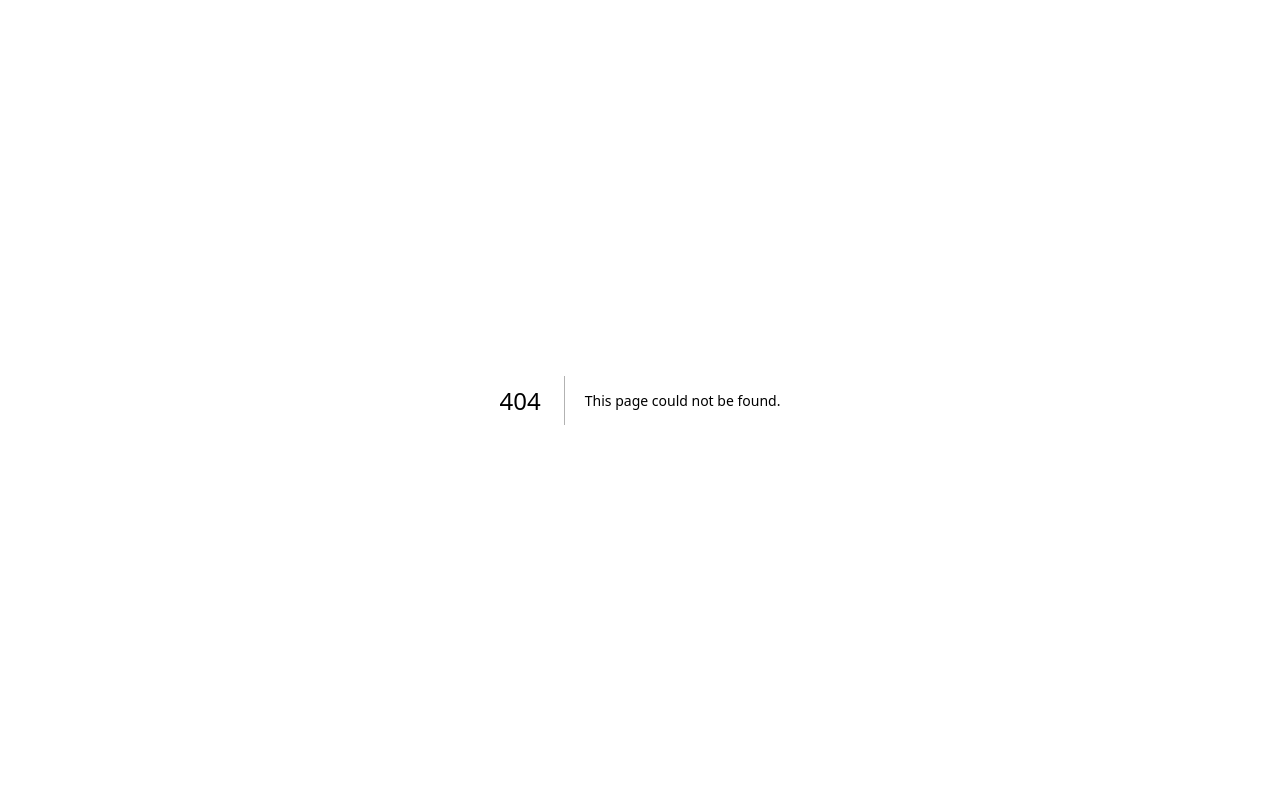
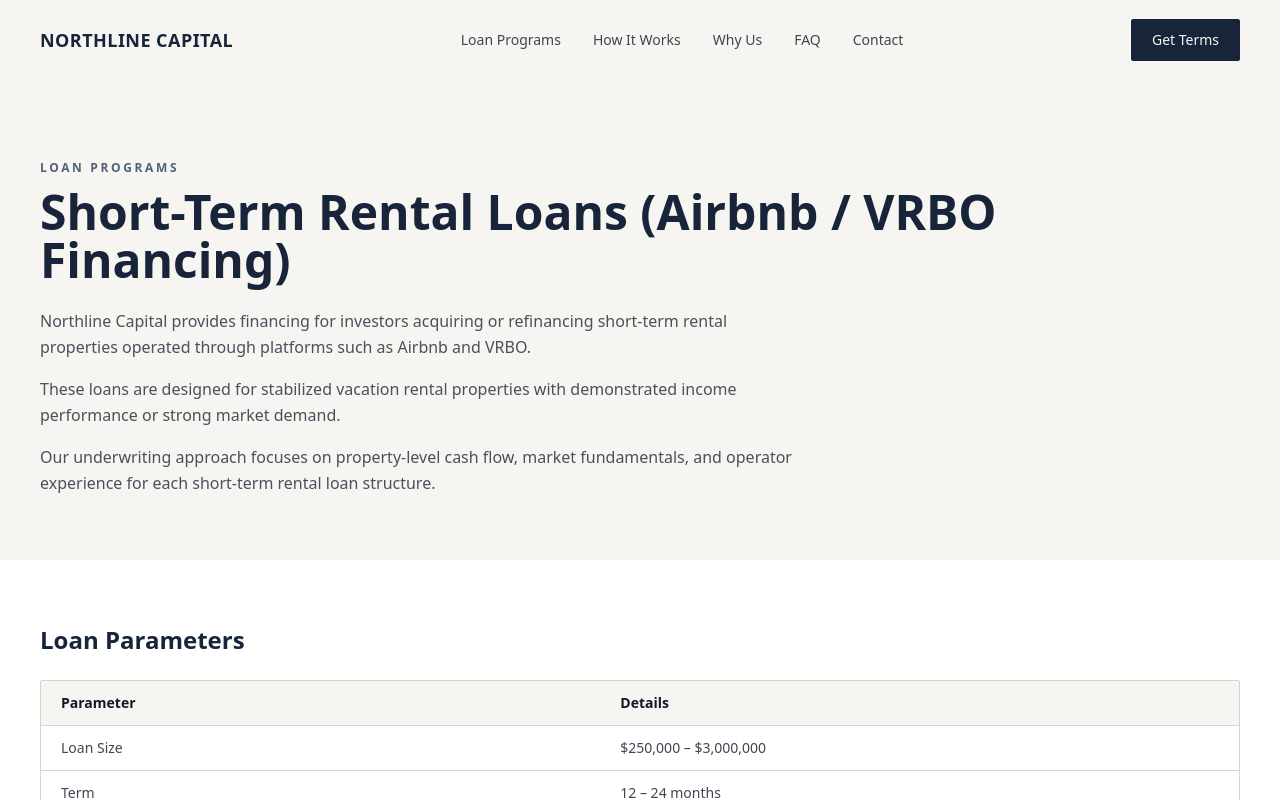
Before and after one commit to gdsatherlie/lending, a Next.js app: page /loan-programs/short-term-rental-loans in a window 1280 px wide. Before the commit this address had no page. Shown: the top 800 px of the page. Built offline with nearby package versions, Linux system fonts and the light colour scheme.

Commit message:
Add short-term rental loan program page

```diff
--- /dev/null
+++ b/app/loan-programs/short-term-rental-loans/page.tsx
@@ -0,0 +1,51 @@
+import type { Metadata } from 'next';
+import { LoanProgramPage } from '@/components/loan-program-page';
+
+export const metadata: Metadata = {
+  title: 'Short-Term Rental Loans | Airbnb & Vacation Rental Financing',
+  description:
+    'Northline Capital provides financing for Airbnb, VRBO, and vacation rental properties. Short-term rental loans from $250K to $3MM for investors and operators.'
+};
+
+export default function ShortTermRentalLoansPage() {
+  return (
+    <LoanProgramPage
+      title="Short-Term Rental Loans (Airbnb / VRBO Financing)"
+      overview={[
+        'Northline Capital provides financing for investors acquiring or refinancing short-term rental properties operated through platforms such as Airbnb and VRBO.',
+        'These loans are designed for stabilized vacation rental properties with demonstrated income performance or strong market demand.',
+        'Our underwriting approach focuses on property-level cash flow, market fundamentals, and operator experience for each short-term rental loan structure.'
+      ]}
+      parameters={[
+        { parameter: 'Loan Size', details: '$250,000 – $3,000,000' },
+        { parameter: 'Term', details: '12 – 24 months' },
+        { parameter: 'Interest Rate', details: '10.0% – 12.5%' },
+        { parameter: 'Origination Fee', details: '2 – 3 points' },
+        { parameter: 'Max Loan-to-Value', details: '65%' },
+        { parameter: 'Minimum DSCR', details: '1.0x' }
+      ]}
+      propertyTypes={[
+        'Single-family vacation rentals',
+        'Luxury cabins',
+        'Beachfront properties',
+        'Townhomes and condominiums',
+        'Small multifamily short-term rental properties'
+      ]}
+      underwritingIntro="Northline Capital evaluates short-term rental loans using a property-focused underwriting process for Airbnb financing and vacation rental financing opportunities."
+      underwritingFactors={[
+        'Historical rental income performance',
+        'Local tourism demand and market dynamics',
+        'Borrower experience operating short-term rentals',
+        'Seasonal income volatility',
+        'Exit strategy and refinance options'
+      ]}
+      useCases={[
+        'Acquisition financing for vacation rental properties',
+        'Refinancing existing Airbnb properties',
+        'Bridge financing prior to permanent financing',
+        'Portfolio financing for short-term rental operators'
+      ]}
+      ctaHeadline="Submit Your Short-Term Rental Deal"
+    />
+  );
+}
--- a/app/page.tsx
+++ b/app/page.tsx
@@ -28,6 +28,11 @@ const programs = [
     title: 'Multifamily & Mixed-Use',
     description: 'Small-balance and mid-market solutions for income-producing business assets.',
     href: '/loan-programs/multifamily'
+  },
+  {
+    title: 'Short-Term Rental Loans',
+    description: 'Flexible Airbnb and vacation rental financing for stabilized STR assets and experienced operators.',
+    href: '/loan-programs/short-term-rental-loans'
   }
 ] as const;
 
--- a/components/loan-program-page.tsx
+++ b/components/loan-program-page.tsx
@@ -13,9 +13,21 @@ type LoanProgramPageProps = {
   parameters: LoanParameter[];
   propertyTypes: string[];
   useCases: string[];
+  ctaHeadline?: string;
+  underwritingIntro?: string;
+  underwritingFactors?: string[];
 };
 
-export function LoanProgramPage({ title, overview, parameters, propertyTypes, useCases }: LoanProgramPageProps) {
+export function LoanProgramPage({
+  title,
+  overview,
+  parameters,
+  propertyTypes,
+  useCases,
+  ctaHeadline,
+  underwritingIntro,
+  underwritingFactors
+}: LoanProgramPageProps) {
   return (
     <main>
       <SiteHeader />
@@ -74,9 +86,26 @@ export function LoanProgramPage({ title, overview, parameters, propertyTypes, us
         </article>
       </section>
 
+      {underwritingIntro && underwritingFactors ? (
+        <section className="bg-white py-16">
+          <div className="section-shell">
+            <article className="rounded-sm border border-stone bg-cloud p-7">
+              <h2 className="text-2xl font-semibold text-navy">Underwriting Approach</h2>
+              <p className="mt-4 max-w-3xl text-sm leading-relaxed text-ink/75">{underwritingIntro}</p>
+              <p className="mt-5 text-sm font-medium text-ink/85">Key factors include:</p>
+              <ul className="mt-3 list-disc space-y-2 pl-5 text-sm text-ink/80">
+                {underwritingFactors.map((item) => (
+                  <li key={item}>{item}</li>
+                ))}
+              </ul>
+            </article>
+          </div>
+        </section>
+      ) : null}
+
       <section className="bg-navy py-16 text-cloud">
         <div className="section-shell text-center">
-          <h2 className="text-3xl font-semibold">Ready to discuss a {title.toLowerCase()} scenario?</h2>
+          <h2 className="text-3xl font-semibold">{ctaHeadline ?? `Ready to discuss a ${title.toLowerCase()} scenario?`}</h2>
           <p className="mx-auto mt-4 max-w-2xl text-sm text-cloud/80">Business-purpose loans only. Terms are subject to underwriting and final documentation.</p>
           <Link
             href="#contact"
```
